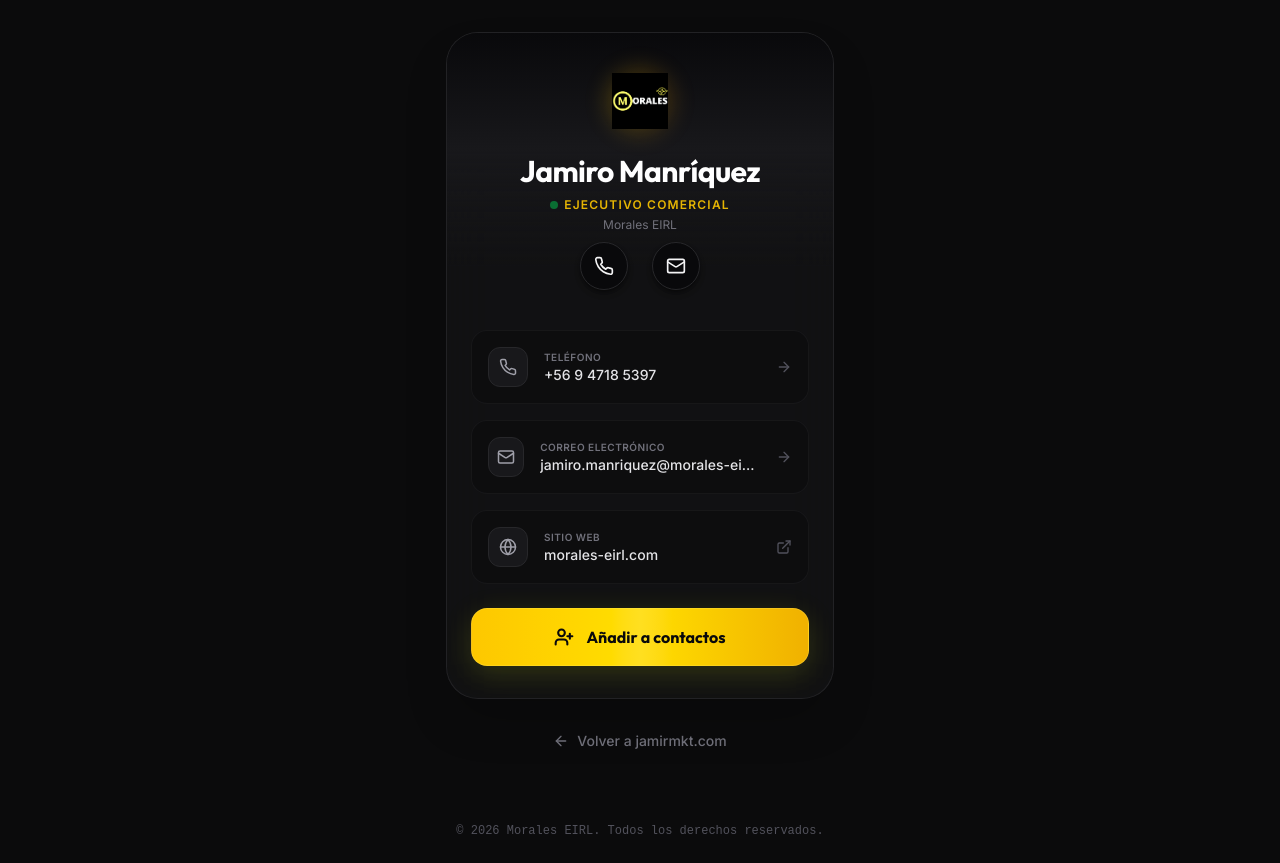
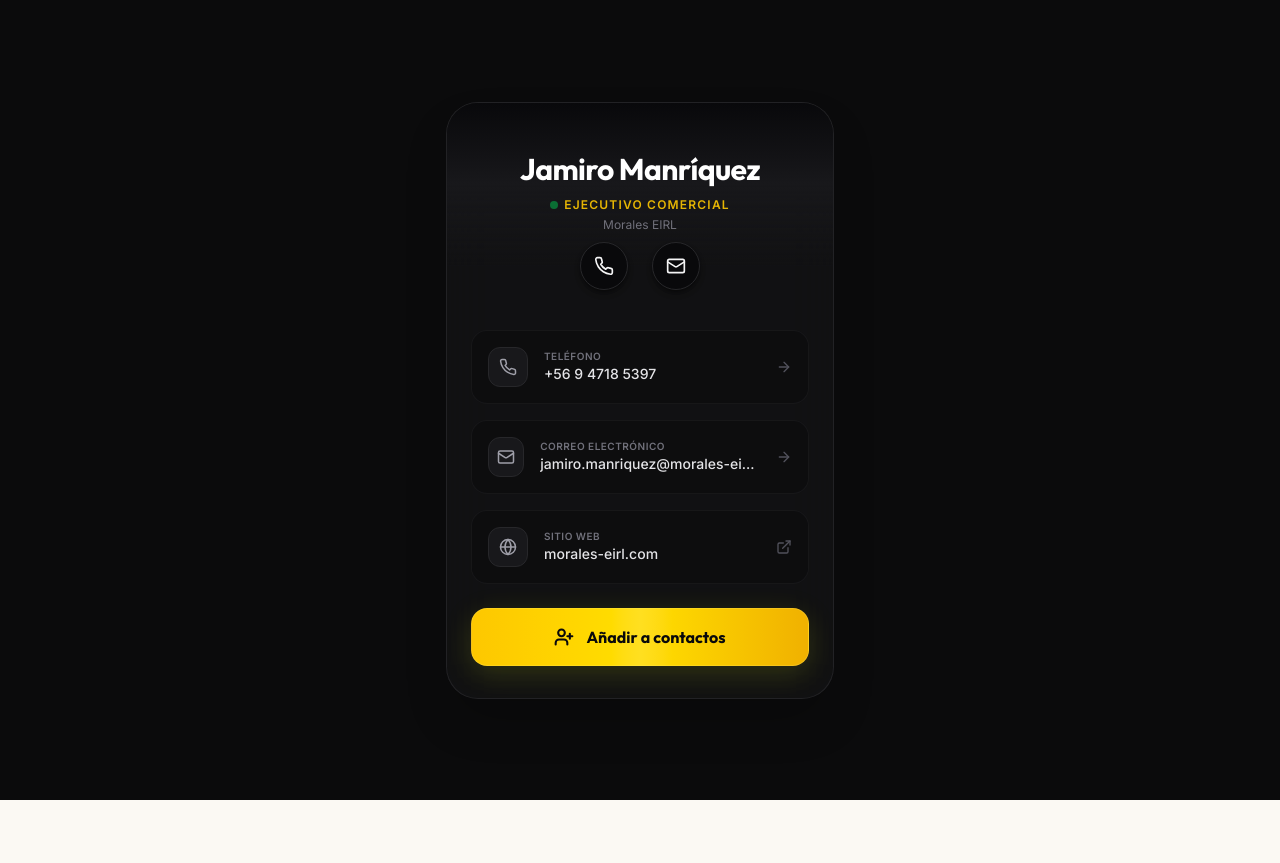
Before and after one commit to jamirou/portafolionuevo, an Astro site: page /contacto in a window 1280 px wide. After the commit the page ends 800 px from the top, so only its background shows below. Built offline with nearby package versions, Linux system fonts and the light colour scheme; Astro itself is replaced by a stand-in of ours.

Commit message:
update new section

```diff
--- a/src/pages/contacto.astro
+++ b/src/pages/contacto.astro
@@ -24,7 +24,7 @@ import "../styles/global.css";
     <link rel="preconnect" href="https://fonts.gstatic.com" crossorigin>
     <link href="https://fonts.googleapis.com/css2?family=Inter:wght@300;400;500;600&family=Outfit:wght@500;700;800&display=swap" rel="stylesheet">
   </head>
-  <body class="bg-[#0B0B0C] text-zinc-100 antialiased selection:bg-yellow-400 selection:text-zinc-950 flex flex-col justify-between min-h-screen font-sans">
+  <body class="bg-[#0B0B0C] text-zinc-100 antialiased selection:bg-yellow-400 selection:text-zinc-950 flex flex-col justify-center min-h-screen font-sans">
 
     <!-- Background glow elements -->
     <div class="fixed inset-0 -z-10 overflow-hidden pointer-events-none">
@@ -33,35 +33,18 @@ import "../styles/global.css";
     </div>
 
     <!-- Main Container -->
-    <main class="w-full max-w-[420px] mx-auto px-4 pt-8 pb-12 flex-grow flex flex-col justify-center">
+    <main class="w-full max-w-[420px] mx-auto px-4 py-8 flex flex-col justify-center">
 
       <div class="bg-zinc-900/50 backdrop-blur-xl border border-zinc-800/80 rounded-[2rem] overflow-hidden shadow-2xl flex flex-col">
 
         <!-- Header Banner (Visual Gradient) -->
-        <div class="bg-gradient-to-b from-zinc-950 via-zinc-900 to-transparent pt-10 pb-8 px-6 text-center relative border-b border-zinc-800/30">
+        <div class="bg-gradient-to-b from-zinc-950 via-zinc-900 to-transparent pt-12 pb-8 px-6 text-center relative border-b border-zinc-800/30">
 
-          <!-- Logo Container -->
-          <div class="flex justify-center mb-6">
-            <div class="relative group">
-              <div class="absolute -inset-1 bg-gradient-to-r from-yellow-400 to-yellow-600 rounded-full blur-md opacity-25 group-hover:opacity-50 transition duration-1000 group-hover:duration-200"></div>
-              <img
-                src="/moralesreducido.png"
-                alt="Logo Morales EIRL"
-                class="relative h-14 object-contain mx-auto"
-                onerror="this.style.display='none'; document.getElementById('logo-fallback').style.display='flex';"
-              />
-              <!-- Fallback if logo not loaded yet -->
-              <div id="logo-fallback" class="hidden h-14 w-14 rounded-full bg-zinc-800 border border-yellow-400 items-center justify-center font-heading text-xl font-bold text-yellow-400 mx-auto">
-                M
-              </div>
-            </div>
-          </div>
-
-          <!-- Name and Title -->
+          <!-- Name and Title (Logo removed, Name is first) -->
           <h1 class="text-3xl font-bold tracking-tight text-white font-heading">
             Jamiro Manríquez
           </h1>
-          <p class="text-xs font-semibold tracking-widest uppercase text-yellow-400/90 font-sans mt-2 flex items-center justify-center gap-1.5">
+          <p class="text-xs font-semibold tracking-widest uppercase text-yellow-400/90 font-sans mt-2.5 flex items-center justify-center gap-1.5">
             <span class="inline-block w-2 h-2 rounded-full bg-green-500 animate-pulse"></span>
             Ejecutivo Comercial
           </p>
@@ -153,23 +136,7 @@ import "../styles/global.css";
 
         </div>
       </div>
-
-      <!-- Action Footer Links -->
-      <div class="mt-8 text-center flex flex-col items-center gap-3">
-        <a
-          href="/"
-          class="inline-flex items-center gap-2 text-zinc-500 hover:text-zinc-300 text-sm transition-colors group font-medium"
-        >
-          <svg xmlns="http://www.w3.org/2000/svg" width="16" height="16" viewBox="0 0 24 24" fill="none" stroke="currentColor" stroke-width="2" stroke-linecap="round" stroke-linejoin="round" class="group-hover:-translate-x-0.5 transition-transform"><path d="M19 12H5"/><path d="m12 19-7-7 7-7"/></svg>
-          Volver a jamirmkt.com
-        </a>
-      </div>
     </main>
-
-    <!-- Footer Copyright -->
-    <footer class="py-6 text-center text-zinc-600 text-xs font-mono">
-      <p>&copy; {new Date().getFullYear()} Morales EIRL. Todos los derechos reservados.</p>
-    </footer>
 
     <!-- Interactive vCard Generator Script -->
     <script>
```
